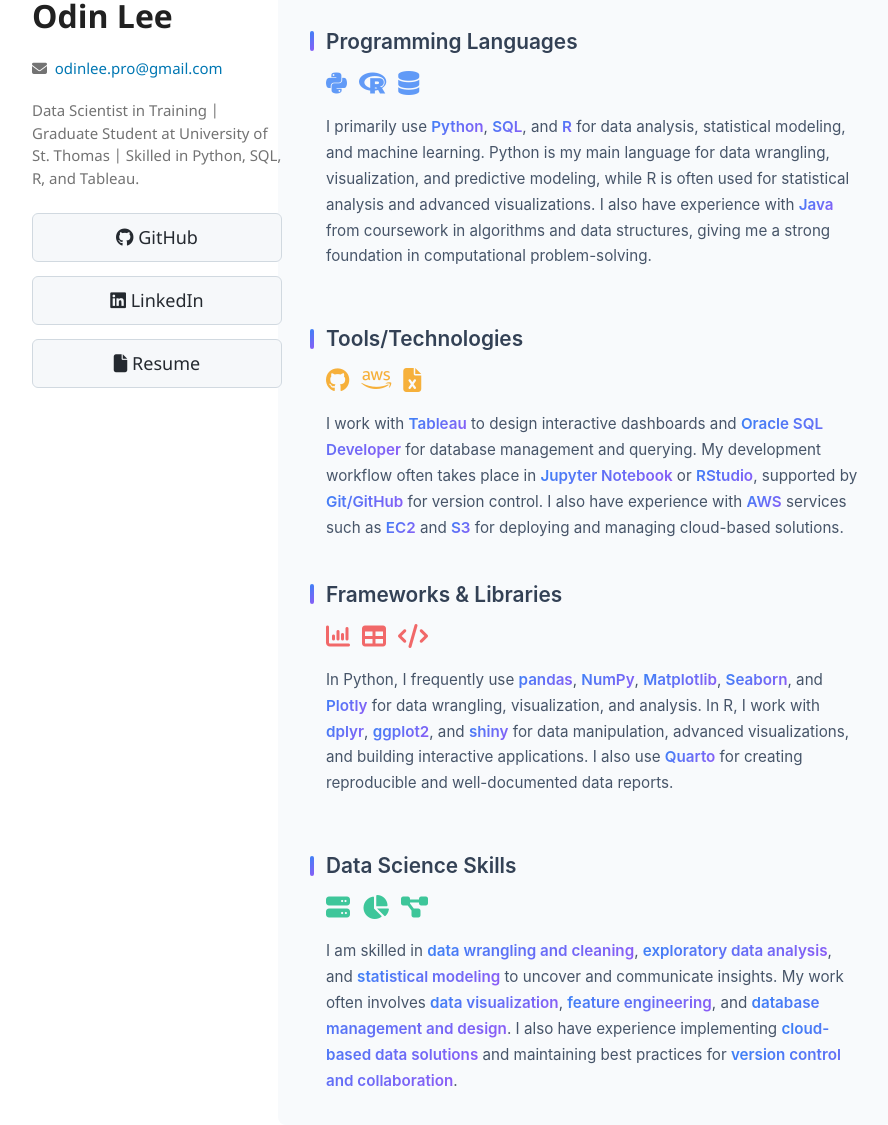
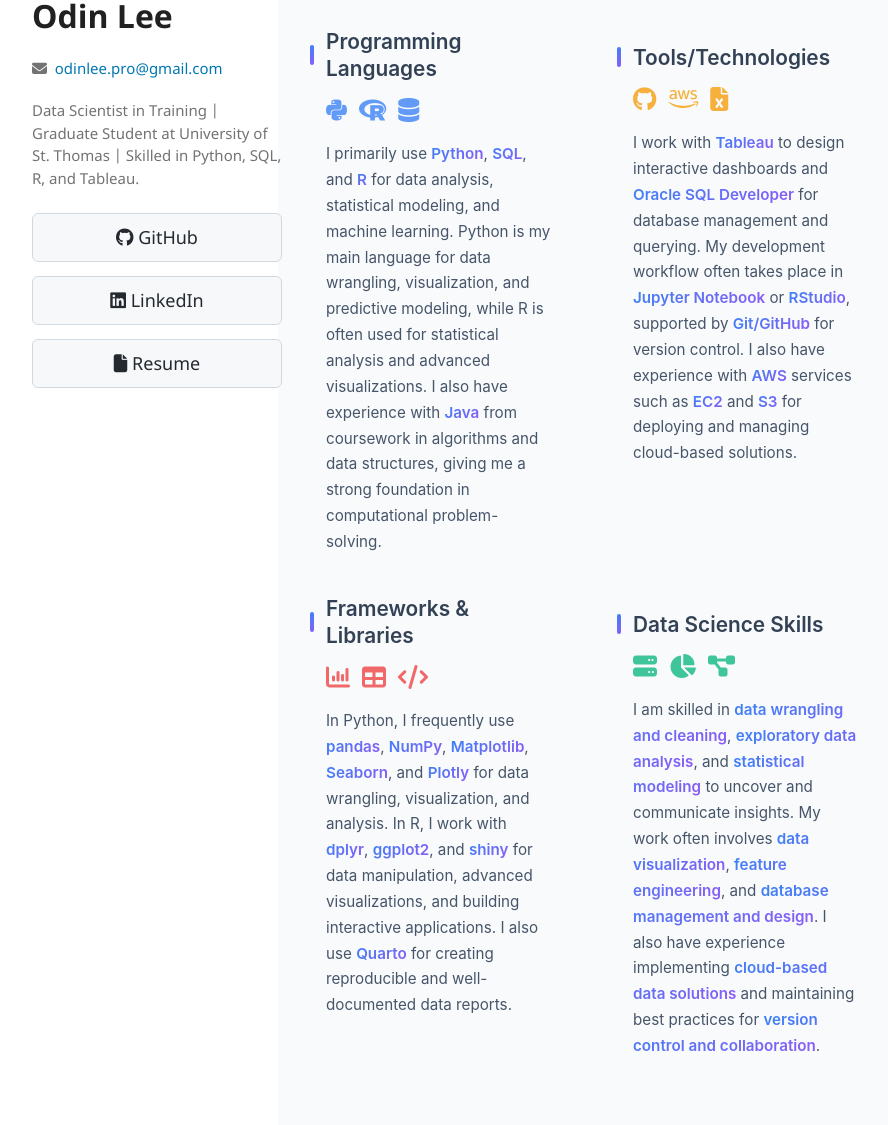
Before and after one commit to OdinLeePro/OdinLeePro.github.io, a Jekyll site: the page built from index.md, in a window 1280 px wide and 1400 px high, scrolled down 3273 px. Shown: the part 247-1372 px from the top of the window, without its empty margins (178-1066 px from the left). Built offline with Jekyll 4.4.1, drawn with Linux system fonts in a browser that asks for light colours.

Commit message:
Update style.scss

```diff
--- a/assets/css/style.scss
+++ b/assets/css/style.scss
@@ -222,7 +222,8 @@
 
 .skills-grid {
     display: grid;
-    grid-template-columns: repeat(auto-fit, minmax(280px, 1fr));
+    grid-template-columns: repeat(2, 1fr);
+    grid-template-rows: repeat(2, 1fr);
     gap: 2rem 3rem;
     margin-top: 2rem;
 }
@@ -380,11 +381,13 @@
 /*   Mobile Responsive Styles   */
 /*==============================*/
 
-/* Masonry-like layout for larger screens */
+/* Desktop layout - 2x2 grid */
 @media (min-width: 768px) {
     .skills-grid {
         column-gap: 4rem;
         row-gap: 2.5rem;
+        grid-template-columns: repeat(2, 1fr);
+        grid-template-rows: repeat(2, 1fr);
     }
 
     /* Alternating positioning for visual interest */
@@ -393,7 +396,7 @@
     }
 }
 
-/* Mobile optimizations */
+/* Mobile optimizations - single column */
 @media (max-width: 767px) {
     body {
         padding: 1rem;
@@ -406,6 +409,8 @@
 
     .skills-grid {
         gap: 2rem;
+        grid-template-columns: 1fr;
+        grid-template-rows: auto;
     }
 
     .skill-card:nth-child(even) {
```
